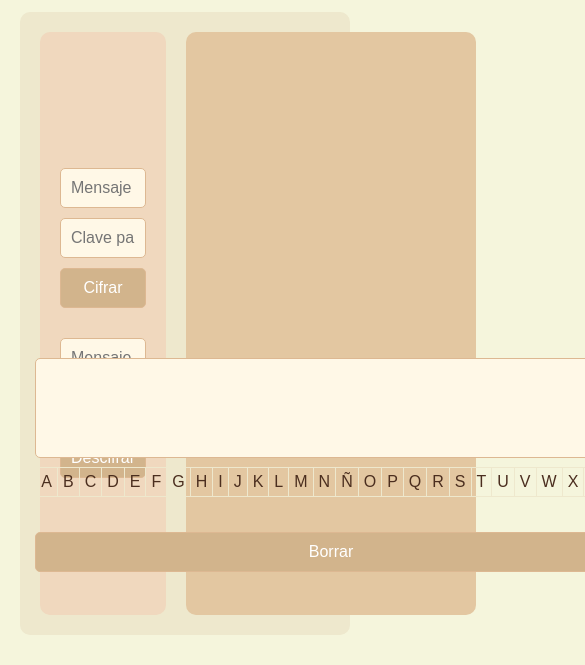
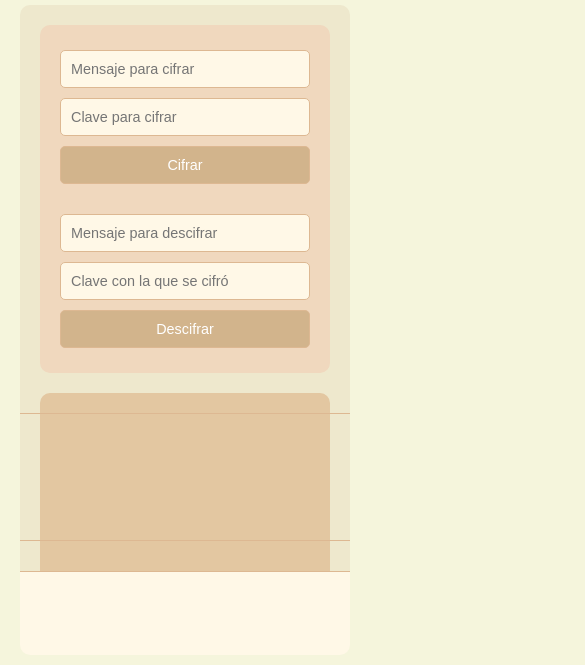
Before and after one commit to Golpeabuelas/Cifrado-Vigenere, a plain HTML site: page index.html in a window 390 px wide. Shown: the part 179-844 px from the top of the page, 585 px wide, since content can reach past the window. Drawn offline with Linux system fonts and the light colour scheme; a web font is replaced by a local one.

Commit message:
Haciendo la página responsiva

```diff
--- a/styles.css
+++ b/styles.css
@@ -10,6 +10,12 @@ body {
     align-items: center;
     justify-content: center;
     font-family: 'Agdasima', sans-serif;
+    overflow-y: auto;
+    overflow-x: hidden;
+}
+
+html, body {
+    height: 100%;
 }
 
 .Header {
@@ -25,9 +31,10 @@ body {
     font-size: 1.8rem;
     font-weight: bold;
     padding: 15px;
+    position: sticky;
+    top: 0;
+    z-index: 1000;
 }
-
-
 
 .Contenido {
     height: calc(80% - 10px);
@@ -39,6 +46,8 @@ body {
     margin: 0 auto;
     padding: 20px;
     gap: 20px;
+    max-height: 80vh;
+    overflow-y: auto;
 }
 
 .Contenedor {
@@ -76,9 +85,8 @@ body {
 
 textarea {
     width: 100%;
-    height: 20%;
+    height: 100px;
     padding: 10px;
-    margin: 5px 0;
     border: 1px solid #DDB892;
     border-radius: 5px;
     box-sizing: border-box;
@@ -86,7 +94,7 @@ textarea {
     font-size: 1em;
 }
 
-.inputs{
+.inputs {
     width: 100%;
     height: 20%;
     padding: 10px;
@@ -103,14 +111,7 @@ input[type="text"] {
     color: #4B2E1F;
 }
 
-input[type="submit"] {
-    background-color: #D2B48C;
-    color: #FFFFFF;
-    cursor: pointer;
-    transition: background-color 0.3s ease;
-}
-
-input[type="button"] {
+input[type="submit"], input[type="button"] {
     background-color: #D2B48C;
     color: #FFFFFF;
     cursor: pointer;
@@ -123,7 +124,6 @@ input[type="button"]:hover {
 
 textarea {
     width: 100%;
-    height: 30%;
     height: 100px;
     padding: 10px;
     border: 1px solid #DDB892;
@@ -146,7 +146,7 @@ textarea {
     text-align: center;
 }
 
-.Pequenia{
+.Pequenia {
     padding: 5px;
     border-collapse: collapse;
     border: 1px solid #DDB892;
@@ -157,7 +157,7 @@ textarea {
     text-align: center;
 }
 
-.Pequenia td{
+.Pequenia td {
     box-sizing: border-box;
     padding: 5px;
     border: 1px solid #EEE8CD;
@@ -181,3 +181,55 @@ textarea {
     color: #FFF8E7;
     cursor: pointer;
 }
+
+@media screen and (max-width: 1200px) {
+    .Contenido {
+        flex-direction: column;
+        height: auto;
+    }
+
+    .Contenedor {
+        width: 100%;
+    }
+}
+
+@media screen and (max-width: 768px) {
+    .Header {
+        flex-direction: column;
+        text-align: center;
+        font-size: 1.5rem;
+    }
+
+    .titulo {
+        margin: 10px 0;
+    }
+
+    textarea,
+    .inputs {
+        width: 100%;
+    }
+
+    .Tabla,
+    .Pequenia {
+        width: 100%;
+        overflow-x: auto;
+        display: block;
+    }
+}
+
+@media screen and (max-width: 480px) {
+    .inputs,
+    textarea {
+        font-size: 0.9em;
+    }
+
+    .Tabla td,
+    .Pequenia td {
+        width: 30px;
+        height: 30px;
+    }
+
+    .Header {
+        font-size: 1.2rem;
+    }
+}
```
